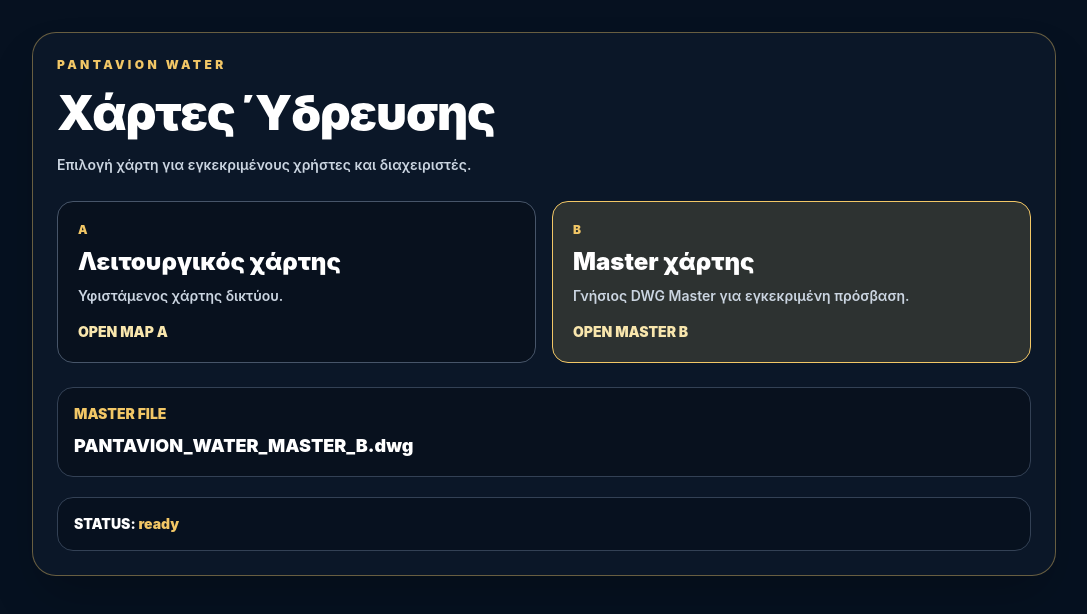
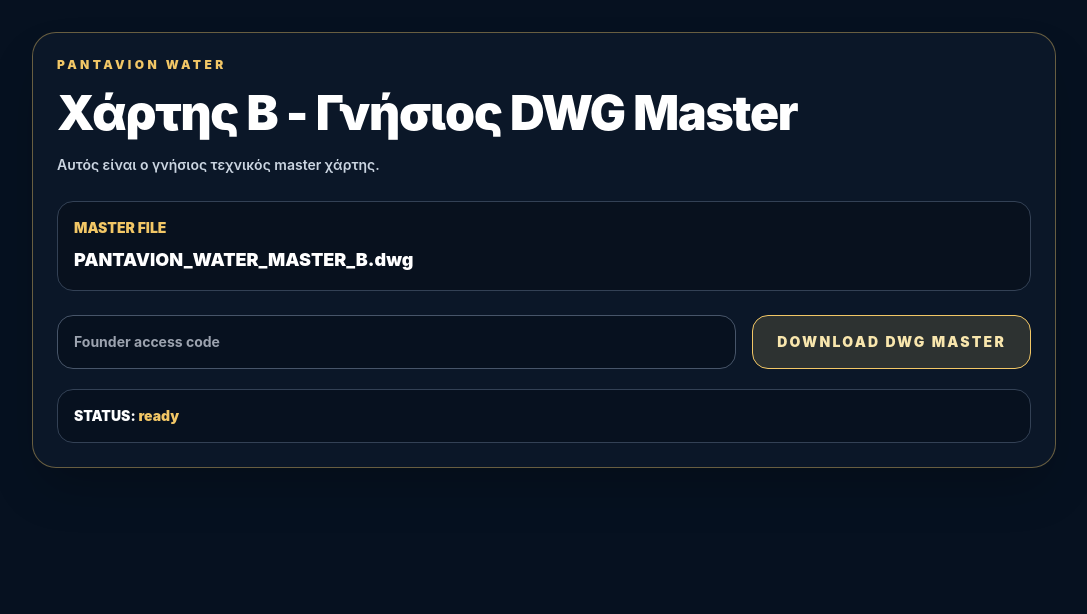
Before and after one commit to pandaconnect1/pantavion-planet, a Next.js app: page /professional/infrastructure/water/master-dwg in a window 1280 px wide. Shown: the top 614 px of the page, without its empty margins (96-1183 px from the left). Built offline with nearby package versions, Linux system fonts and the light colour scheme; no server answers.

Commit message:
Revert "fix(water): open master map for approved users"
This reverts commit 02f64fe930e83c6f7ece25babd86ec83d347e1b1.

```diff
--- a/app/professional/infrastructure/water/master-dwg/page.tsx
+++ b/app/professional/infrastructure/water/master-dwg/page.tsx
@@ -1,135 +1,89 @@
 "use client";
 
-import Link from "next/link";
 import { useState } from "react";
 
 const DOWNLOAD_FILE_NAME = "PANTAVION_WATER_MASTER_B.dwg";
 
-function readApprovedWaterDevice() {
+function readStoredWaterDevice() {
   if (typeof window === "undefined") {
-    return { deviceId: "", deviceToken: "" };
+    return {
+      deviceId: "",
+      deviceToken: "",
+    };
   }
 
-  const directIdKeys = [
-    "pantavion_water_device_id",
-    "pantavion-water-device-id",
-    "pantavion_water_approved_device_id",
-    "pantavion-water-approved-device-id",
-    "waterDeviceId",
-    "water_device_id",
+  const directId =
+    window.localStorage.getItem("pantavion_water_device_id") ||
+    window.localStorage.getItem("pantavion-water-device-id") ||
+    window.localStorage.getItem("waterDeviceId") ||
+    "";
+
+  const directToken =
+    window.localStorage.getItem("pantavion_water_device_token") ||
+    window.localStorage.getItem("pantavion-water-device-token") ||
+    window.localStorage.getItem("waterDeviceToken") ||
+    "";
+
+  if (directId && directToken) {
+    return {
+      deviceId: directId,
+      deviceToken: directToken,
+    };
+  }
+
+  const possibleJsonKeys = [
+    "pantavion_water_access_device",
+    "pantavion-water-access-device",
+    "waterAccessDevice",
+    "water-approved-device",
   ];
 
-  const directTokenKeys = [
-    "pantavion_water_device_token",
-    "pantavion-water-device-token",
-    "pantavion_water_approved_device_token",
-    "pantavion-water-approved-device-token",
-    "waterDeviceToken",
-    "water_device_token",
-  ];
-
-  for (const idKey of directIdKeys) {
-    const deviceId = window.localStorage.getItem(idKey) || "";
-
-    if (!deviceId) continue;
-
-    for (const tokenKey of directTokenKeys) {
-      const deviceToken = window.localStorage.getItem(tokenKey) || "";
-
-      if (deviceToken) {
-        return { deviceId, deviceToken };
-      }
-    }
-  }
-
-  const jsonKeys = [
-    "pantavion_water_access_device",
-    "pantavion-water-access-device",
-    "pantavion_water_approved_device",
-    "pantavion-water-approved-device",
-    "waterAccessDevice",
-    "waterApprovedDevice",
-    "waterAdminSession",
-    "pantavion_water_admin_session",
-  ];
-
-  for (const key of jsonKeys) {
+  for (const key of possibleJsonKeys) {
     const raw = window.localStorage.getItem(key);
 
     if (!raw) continue;
 
     try {
-      const parsed = JSON.parse(raw) as {
-        deviceId?: unknown;
-        id?: unknown;
-        deviceToken?: unknown;
-        token?: unknown;
-      };
-
+      const parsed = JSON.parse(raw);
       const deviceId = String(parsed.deviceId || parsed.id || "");
       const deviceToken = String(parsed.deviceToken || parsed.token || "");
 
       if (deviceId && deviceToken) {
-        return { deviceId, deviceToken };
+        return {
+          deviceId,
+          deviceToken,
+        };
       }
     } catch {
-      // Ignore invalid localStorage JSON.
+      // ignore invalid localStorage value
     }
   }
 
-  for (let index = 0; index < window.localStorage.length; index += 1) {
-    const key = window.localStorage.key(index) || "";
-
-    if (!key.toLowerCase().includes("water")) continue;
-
-    const raw = window.localStorage.getItem(key);
-
-    if (!raw) continue;
-
-    try {
-      const parsed = JSON.parse(raw) as {
-        deviceId?: unknown;
-        id?: unknown;
-        deviceToken?: unknown;
-        token?: unknown;
-      };
-
-      const deviceId = String(parsed.deviceId || parsed.id || "");
-      const deviceToken = String(parsed.deviceToken || parsed.token || "");
-
-      if (deviceId && deviceToken) {
-        return { deviceId, deviceToken };
-      }
-    } catch {
-      // Ignore non-JSON localStorage values.
-    }
-  }
-
-  return { deviceId: "", deviceToken: "" };
+  return {
+    deviceId: "",
+    deviceToken: "",
+  };
 }
 
 export default function WaterMasterDwgPage() {
+  const [founderCode, setFounderCode] = useState("");
   const [status, setStatus] = useState("ready");
   const [details, setDetails] = useState("");
 
-  async function openMasterB() {
-    setStatus("opening");
+  async function downloadMaster() {
+    setStatus("loading");
     setDetails("");
 
-    const approvedDevice = readApprovedWaterDevice();
-    const headers = new Headers();
-
-    if (approvedDevice.deviceId && approvedDevice.deviceToken) {
-      headers.set("x-pantavion-water-device-id", approvedDevice.deviceId);
-      headers.set("x-pantavion-water-device-token", approvedDevice.deviceToken);
-    }
+    const storedDevice = readStoredWaterDevice();
 
     try {
       const response = await fetch("/api/professional/infrastructure/water/master-dwg", {
-        method: "GET",
         cache: "no-store",
-        credentials: "same-origin",
-        headers,
+        headers: {
+          "x-pantavion-water-founder-code": founderCode.trim(),
+          "x-pantavion-water-device-id": storedDevice.deviceId,
+          "x-pantavion-water-device-token": storedDevice.deviceToken,
+        },
       });
 
       if (!response.ok) {
@@ -152,10 +106,10 @@ export default function WaterMasterDwgPage() {
       }, 15000);
 
       setStatus("ok");
-      setDetails("MASTER_B_OPENED");
+      setDetails("DOWNLOAD_OK");
     } catch (error) {
       setStatus("error");
-      setDetails(error instanceof Error ? error.message : "ACCESS_DENIED");
+      setDetails(error instanceof Error ? error.message : "UNKNOWN_ERROR");
     }
   }
 
@@ -167,52 +121,35 @@ export default function WaterMasterDwgPage() {
         </p>
 
         <h1 className="mt-4 text-3xl font-black tracking-tight md:text-5xl">
-          Χάρτες Ύδρευσης
+          {"\u03a7\u03ac\u03c1\u03c4\u03b7\u03c2 \u0392 - \u0393\u03bd\u03ae\u03c3\u03b9\u03bf\u03c2 DWG Master"}
         </h1>
 
         <p className="mt-4 max-w-3xl text-sm font-semibold leading-6 text-slate-300">
-          Επιλογή χάρτη για εγκεκριμένους χρήστες και διαχειριστές.
+          {"\u0391\u03c5\u03c4\u03cc\u03c2 \u03b5\u03af\u03bd\u03b1\u03b9 \u03bf \u03b3\u03bd\u03ae\u03c3\u03b9\u03bf\u03c2 \u03c4\u03b5\u03c7\u03bd\u03b9\u03ba\u03cc\u03c2 master \u03c7\u03ac\u03c1\u03c4\u03b7\u03c2."}
         </p>
-
-        <div className="mt-6 grid gap-4 md:grid-cols-2">
-          <Link
-            href="/professional/infrastructure/water/live"
-            className="rounded-2xl border border-slate-600 bg-black/25 p-5 transition hover:border-[#f2c766]"
-          >
-            <p className="text-xs font-black uppercase tracking-[0.2em] text-[#f2c766]">
-              A
-            </p>
-            <h2 className="mt-2 text-2xl font-black">Λειτουργικός χάρτης</h2>
-            <p className="mt-2 text-sm font-semibold text-slate-300">
-              Υφιστάμενος χάρτης δικτύου.
-            </p>
-            <p className="mt-4 text-sm font-black text-[#f8e6ad]">
-              OPEN MAP A
-            </p>
-          </Link>
-
-          <button
-            type="button"
-            onClick={() => void openMasterB()}
-            disabled={status === "opening"}
-            className="rounded-2xl border border-[#f2c766] bg-[#f2c766]/15 p-5 text-left transition hover:bg-[#f2c766]/25 disabled:cursor-not-allowed disabled:opacity-60"
-          >
-            <p className="text-xs font-black uppercase tracking-[0.2em] text-[#f2c766]">
-              B
-            </p>
-            <h2 className="mt-2 text-2xl font-black">Master χάρτης</h2>
-            <p className="mt-2 text-sm font-semibold text-slate-300">
-              Γνήσιος DWG Master για εγκεκριμένη πρόσβαση.
-            </p>
-            <p className="mt-4 text-sm font-black text-[#f8e6ad]">
-              {status === "opening" ? "OPENING..." : "OPEN MASTER B"}
-            </p>
-          </button>
-        </div>
 
         <div className="mt-6 rounded-2xl border border-slate-700 bg-black/25 p-4">
           <p className="text-sm font-black text-[#f2c766]">MASTER FILE</p>
           <p className="mt-2 break-all text-lg font-black">{DOWNLOAD_FILE_NAME}</p>
+        </div>
+
+        <div className="mt-6 grid gap-4 md:grid-cols-[1fr_auto]">
+          <input
+            value={founderCode}
+            onChange={(event) => setFounderCode(event.target.value)}
+            type="password"
+            placeholder="Founder access code"
+            className="rounded-2xl border border-slate-600 bg-[#07111f] px-4 py-4 text-sm font-bold text-white outline-none focus:border-[#f2c766]"
+          />
+
+          <button
+            type="button"
+            onClick={() => void downloadMaster()}
+            disabled={status === "loading"}
+            className="rounded-2xl border border-[#f2c766] bg-[#f2c766]/15 px-6 py-4 text-sm font-black uppercase tracking-[0.16em] text-[#f8e6ad] transition hover:bg-[#f2c766]/25 disabled:cursor-not-allowed disabled:opacity-60"
+          >
+            {status === "loading" ? "LOADING" : "DOWNLOAD DWG MASTER"}
+          </button>
         </div>
 
         <div className="mt-5 rounded-2xl border border-slate-700 bg-[#07111f] p-4">
```
